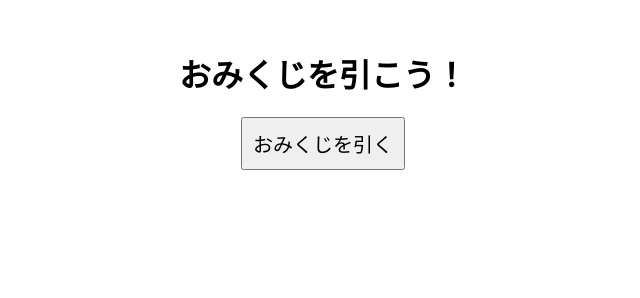
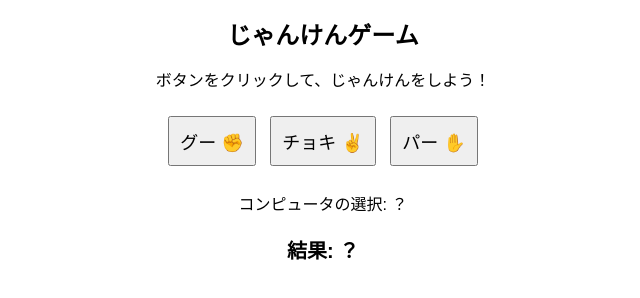
Before and after one commit to ssuukkee/patinko, a plain HTML site: page index.html in a window 1280 px wide. Shown: the whole page, without its empty margins (317-957 px from the left). Drawn offline with Linux system fonts and the light colour scheme.

Commit message:
Update index.html

```diff
--- a/index.html
+++ b/index.html
@@ -3,49 +3,51 @@
 <head>
     <meta charset="UTF-8">
     <meta name="viewport" content="width=device-width, initial-scale=1.0">
-    <title>おみくじ</title>
+    <title>じゃんけんゲーム</title>
     <style>
-        body {
-            font-family: Arial, sans-serif;
-            text-align: center;
-            margin-top: 50px;
-        }
-        button {
-            font-size: 20px;
-            padding: 10px;
-        }
-        #result {
-            font-size: 30px;
-            margin-top: 20px;
-        }
+        body { text-align: center; font-family: Arial, sans-serif; }
+        h1 { font-size: 24px; }
+        .choices { margin: 20px; }
+        button { font-size: 18px; padding: 10px; margin: 5px; }
+        #result { font-size: 20px; font-weight: bold; margin-top: 20px; }
     </style>
 </head>
 <body>
-    <h1>おみくじを引こう！</h1>
-    <button onclick="drawOmikuji()">おみくじを引く</button>
-    <p id="result"></p>
+
+    <h1>じゃんけんゲーム</h1>
+    <p>ボタンをクリックして、じゃんけんをしよう！</p>
+
+    <div class="choices">
+        <button onclick="playJanken('グー')">グー ✊</button>
+        <button onclick="playJanken('チョキ')">チョキ ✌️</button>
+        <button onclick="playJanken('パー')">パー ✋</button>
+    </div>
+
+    <p id="computer-choice">コンピュータの選択: ？</p>
+    <p id="result">結果: ？</p>
 
     <script>
-        function drawOmikuji() {
-            const results = [
-                { name: "大吉", weight: 5 },
-                { name: "中吉", weight: 10 },
-                { name: "小吉", weight: 15 },
-                { name: "吉", weight: 20 },
-                { name: "末吉", weight: 20 },
-                { name: "凶", weight: 20 },
-                { name: "大凶", weight: 10 }
-            ];
+        function playJanken(playerChoice) {
+            const choices = ["グー", "チョキ", "パー"];
+            const computerChoice = choices[Math.floor(Math.random() * choices.length)];
 
-            // 確率リストを作成
-            const choices = results.flatMap(item => Array(item.weight).fill(item.name));
+            let result;
+            if (playerChoice === computerChoice) {
+                result = "引き分け！";
+            } else if (
+                (playerChoice === "グー" && computerChoice === "チョキ") ||
+                (playerChoice === "チョキ" && computerChoice === "パー") ||
+                (playerChoice === "パー" && computerChoice === "グー")
+            ) {
+                result = "あなたの勝ち！";
+            } else {
+                result = "コンピュータの勝ち！";
+            }
 
-            // ランダムに1つ選択
-            const result = choices[Math.floor(Math.random() * choices.length)];
-
-            // 結果を表示
-            document.getElementById("result").textContent = `結果: ${result}`;
+            document.getElementById("computer-choice").innerText = `コンピュータの選択: ${computerChoice}`;
+            document.getElementById("result").innerText = `結果: ${result}`;
         }
     </script>
+
 </body>
 </html>
```
